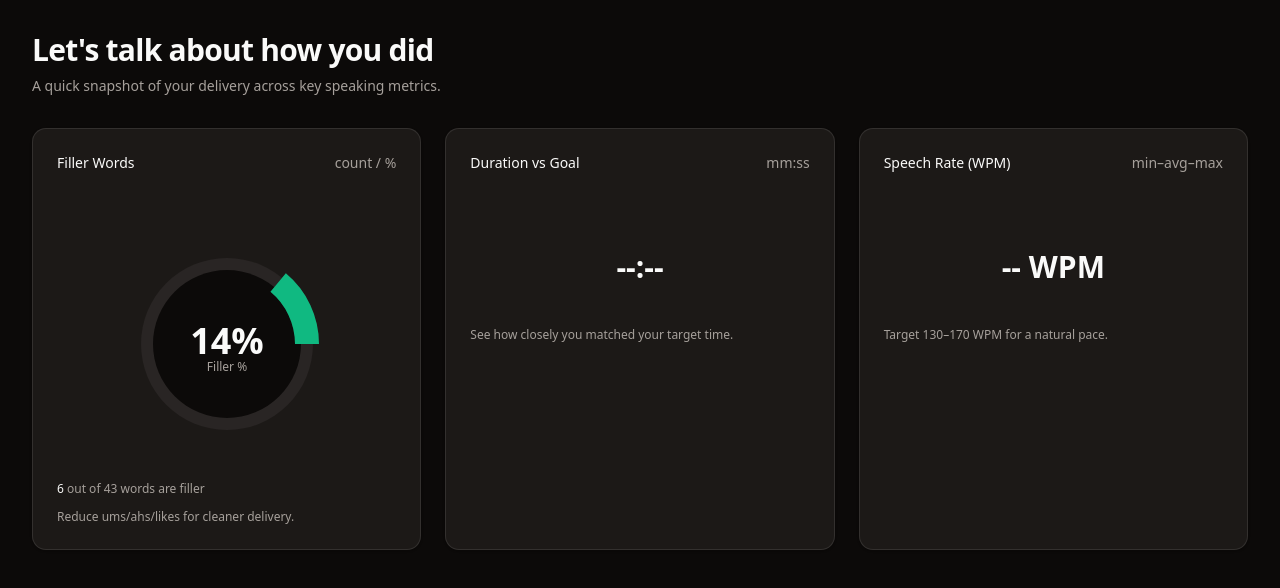
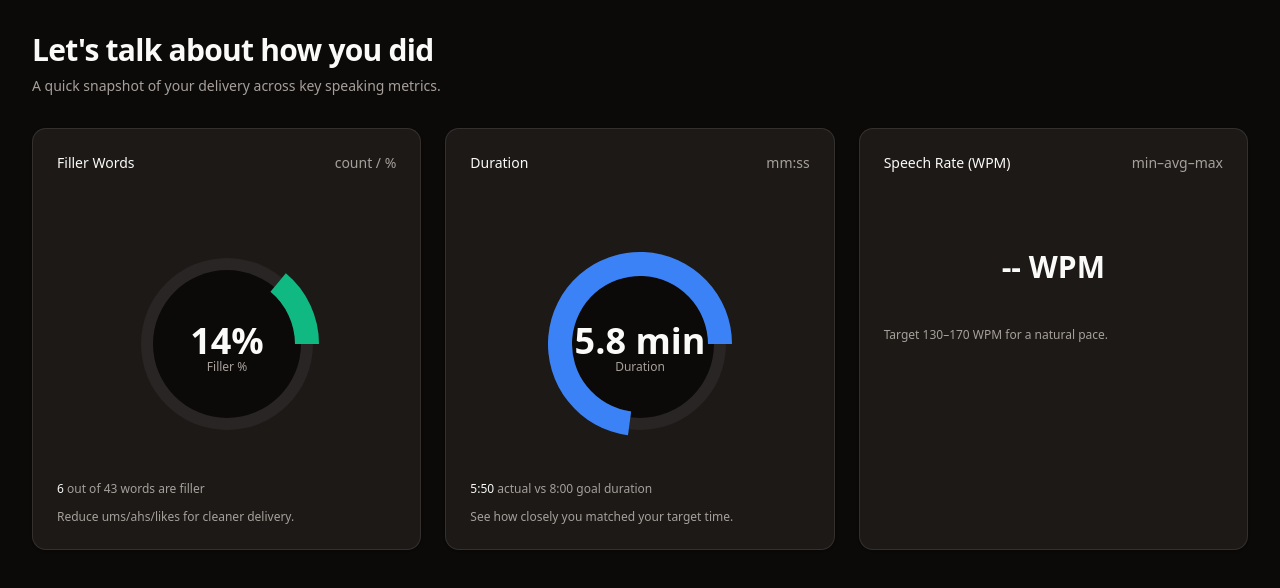
Before and after one commit to D0odi/Podium, a Next.js app in the folder frontend/: page /report in a window 1280 px wide. Shown: the top 588 px of the page. Built offline with nearby package versions, Linux system fonts and the light colour scheme.

Commit message:
Implemented chart2, and implemnted duration counter in page.tsx

```diff
--- a/frontend/app/report/page.tsx
+++ b/frontend/app/report/page.tsx
@@ -27,7 +27,45 @@ function computeFillerStats(transcriptText: string) {
   };
 }
 
-import { ChartRadialShape } from "@/components/chart-radial-shape";
+/*Format from seconds to mm:ss*/
+function formatSeconds(totalSeconds: number) {
+  if (!Number.isFinite(totalSeconds)) {
+    return "--:--";
+  }
+  const clamped = Math.max(0, Math.round(totalSeconds));
+  const minutes = Math.floor(clamped / 60);
+  const seconds = clamped % 60;
+  return `${minutes}:${seconds.toString().padStart(2, "0")}`;
+}
+
+function computeDurationStats(actualSeconds: number, goalSeconds: number) {
+  const ratio = goalSeconds > 0 ? actualSeconds / goalSeconds : 0;
+  const differenceSeconds = actualSeconds - goalSeconds;
+  const percentDiff = goalSeconds > 0 ? (differenceSeconds / goalSeconds) * 100 : 0;
+  let color: string;
+
+  if (goalSeconds > 0) {
+    if (actualSeconds < goalSeconds) {
+      color = "#3b82f6"; // blue color for under the goal
+    } else if (actualSeconds > goalSeconds) {
+      color = "#ef4444"; // red color for over the goal
+    } else {
+      color = "#10b981"; // green color for on the goal
+    }
+  } else {
+    color = "#10b981";
+  }
+
+  return {
+    ratio,
+    differenceSeconds,
+    percentDiff,
+    color,
+  };
+}
+
+import { ChartRadialShape as ChartRadialShapeMetric } from "@/components/chart-radial-shape1"
+import { ChartRadialShape as ChartRadialShapeDuration } from "@/components/chart-radial-shape2"
 import { Card, CardContent, CardHeader, CardTitle, CardDescription } from "@/components/ui/card";
 
 export default function ReportPage() {
@@ -38,6 +76,12 @@ export default function ReportPage() {
   };
 
   const filler = computeFillerStats(sampleTranscript.text);
+
+  /*Computations for the Duration timer*/
+  const sampleDuration = { actualSeconds: 350, goalSeconds: 480,};
+  const duration = computeDurationStats(sampleDuration.actualSeconds, sampleDuration.goalSeconds);
+  const durationEndAngle = Math.min(360, Math.max(0, duration.ratio * 360));
+
   return (
     <main className="min-h-screen p-8 space-y-8">
       {/* Header */}
@@ -59,7 +103,7 @@ export default function ReportPage() {
             </div>
           </CardHeader>
           <CardContent className="pt-4">
-            <ChartRadialShape
+            <ChartRadialShapeMetric
               value={Number(filler.percentage.toFixed(1))}
               caption="Filler %"
               withinCard
@@ -84,19 +128,34 @@ export default function ReportPage() {
           </CardContent>
         </Card>
 
+
         {/* Duration Deviation */}
         <Card>
           <CardHeader className="pb-0">
             <div className="flex items-center justify-between">
-              <CardTitle className="text-sm font-medium">Duration vs Goal</CardTitle>
+              <CardTitle className="text-sm font-medium">Duration</CardTitle>
               <CardDescription>mm:ss</CardDescription>
             </div>
           </CardHeader>
           <CardContent className="pt-4">
-            <div className="h-24 grid place-items-center text-3xl font-semibold">--:--</div>
+            <ChartRadialShapeDuration
+              value={sampleDuration.actualSeconds / 60}
+              caption="Duration"
+              withinCard
+              title="Time Accuracy"
+              description="Closer to goal is better"
+              footerPrimary={`${formatSeconds(sampleDuration.actualSeconds)} actual vs ${formatSeconds(sampleDuration.goalSeconds)} goal`}
+              color={duration.color}
+              valueUnit=" min"
+              endAngle={durationEndAngle}
+            />
+            <div className="mt-3 text-xs text-muted-foreground">
+              <span className="text-foreground font-medium">{formatSeconds(sampleDuration.actualSeconds)}</span> actual vs {formatSeconds(sampleDuration.goalSeconds)} goal duration
+            </div>
             <p className="text-xs text-muted-foreground mt-3">See how closely you matched your target time.</p>
           </CardContent>
         </Card>
+
 
         {/* Speech Rate */}
         <Card>
@@ -110,8 +169,7 @@ export default function ReportPage() {
             <div className="h-24 grid place-items-center text-3xl font-semibold">-- WPM</div>
             <p className="text-xs text-muted-foreground mt-3">Target 130–170 WPM for a natural pace.</p>
           </CardContent>
-        </Card>
-      </section>
+        </Card>      </section>
     </main>
   );
 }
--- /dev/null
+++ b/frontend/components/chart-radial-shape2.tsx
@@ -0,0 +1,118 @@
+"use client"
+
+import {
+  Label,
+  PolarGrid,
+  PolarRadiusAxis,
+  RadialBar,
+  RadialBarChart,
+} from "recharts"
+
+import {
+  Card,
+  CardContent,
+  CardDescription,
+  CardFooter,
+  CardHeader,
+  CardTitle,
+} from "@/components/ui/card"
+import { ChartConfig, ChartContainer } from "@/components/ui/chart"
+
+export const description = "A radial chart with a custom shape"
+
+type ChartRadialShapeProps = {
+  value: number
+  caption?: string
+  title?: string
+  description?: string
+  footerPrimary?: string
+  footerSecondary?: string
+  color?: string
+  valueUnit?: string
+  endAngle?: number
+  innerRadius?: number
+  outerRadius?: number
+  withinCard?: boolean
+}
+
+export function ChartRadialShape({
+  value,
+  caption = "Value",
+  title,
+  description,
+  footerPrimary,
+  footerSecondary,
+  color = "var(--chart-2)",
+  valueUnit,
+  endAngle = 100,
+  innerRadius = 80,
+  outerRadius = 140,
+  withinCard = false,
+}: ChartRadialShapeProps) {
+  const chartData = [{ metric: value, fill: "var(--color-metric)" }]
+
+  const chartConfig = {
+    metric: { label: caption, color },
+  } satisfies ChartConfig
+
+  const ChartCore = (
+    <ChartContainer config={chartConfig} className="mx-auto aspect-square max-h-[250px]">
+      <RadialBarChart data={chartData} endAngle={endAngle} innerRadius={innerRadius} outerRadius={outerRadius}>
+        <PolarGrid
+          gridType="circle"
+          radialLines={false}
+          stroke="none"
+          className="first:fill-muted last:fill-background"
+          polarRadius={[86, 74]}
+        />
+        <RadialBar dataKey="metric" background />
+        <PolarRadiusAxis tick={false} tickLine={false} axisLine={false}>
+          <Label
+            content={({ viewBox }) => {
+              if (viewBox && "cx" in viewBox && "cy" in viewBox) {
+                return (
+                  <text x={viewBox.cx} y={viewBox.cy} textAnchor="middle" dominantBaseline="middle">
+                    <tspan x={viewBox.cx} y={viewBox.cy} className="fill-foreground text-4xl font-bold">
+                      {typeof value === "number"
+                        ? `${value.toLocaleString(undefined, { maximumFractionDigits: 1 })}${valueUnit ?? ""}`
+                        : "--"}
+                    </tspan>
+                    <tspan x={viewBox.cx} y={(viewBox.cy || 0) + 24} className="fill-muted-foreground">
+                      {caption}
+                    </tspan>
+                  </text>
+                )
+              }
+            }}
+          />
+        </PolarRadiusAxis>
+      </RadialBarChart>
+    </ChartContainer>
+  )
+
+  if (withinCard) {
+    return ChartCore
+  }
+
+  return (
+    <Card className="flex flex-col">
+      {(title || description) && (
+        <CardHeader className="items-center pb-0">
+          {title ? <CardTitle>{title}</CardTitle> : null}
+          {description ? <CardDescription>{description}</CardDescription> : null}
+        </CardHeader>
+      )}
+      <CardContent className="flex-1 pb-0">{ChartCore}</CardContent>
+      {(footerPrimary || footerSecondary) && (
+        <CardFooter className="flex-col gap-2 text-sm">
+          {footerPrimary ? (
+            <div className="flex items-center gap-2 leading-none font-medium">{footerPrimary}</div>
+          ) : null}
+          {footerSecondary ? (
+            <div className="text-muted-foreground leading-none">{footerSecondary}</div>
+          ) : null}
+        </CardFooter>
+      )}
+    </Card>
+  )
+}
```
Also changed, not shown: frontend/components/chart-radial-shape1.tsx (renamed from frontend/components/chart-radial-shape.tsx).
